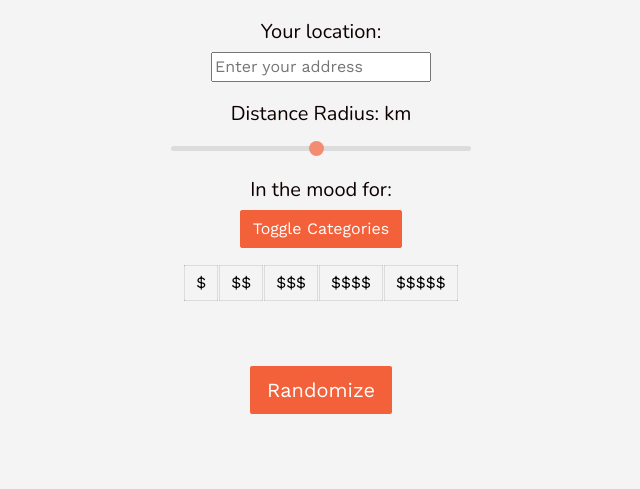
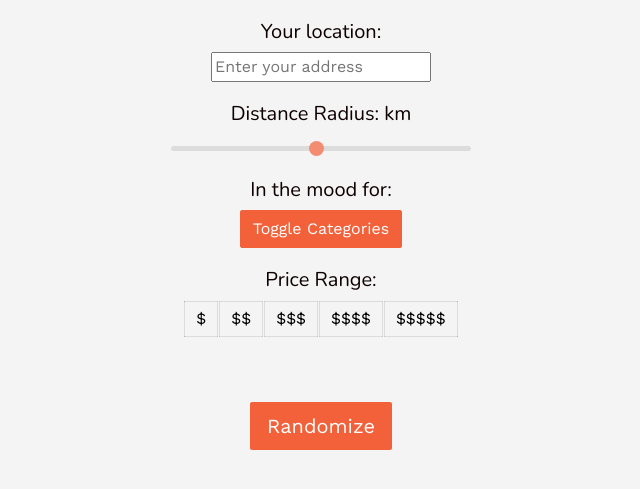
Before and after one commit to chase-the-coder/Randomeal, a Rails app: page / in a window 1280 px wide. Shown: the part 56-545 px from the top of the page, without its empty margins (319-959 px from the left). Run offline with Rails 7, Linux system fonts and the light colour scheme; style sheets or scripts are compiled from the project's sources; parts of the project's set-up code (start-up, migrations or seed data) failed here and were passed over; some libraries are stand-ins or nearby versions.

Commit message:
Added header feature

```diff
--- a/app/views/pages/home.html.erb
+++ b/app/views/pages/home.html.erb
@@ -51,7 +51,8 @@
   </div>
 </div>
 
-<div class="btn-group mt-3" role="group" aria-label="Basic example">
+<h5 class="feature-header">Price Range:</h5>
+<div class="btn-group" role="group" aria-label="Basic example">
   <p id="price1" class="btn price-range">$</p>
   <p id="price2" class="btn price-range">$$</p>
   <p id="price3" class="btn price-range">$$$</p>
```
